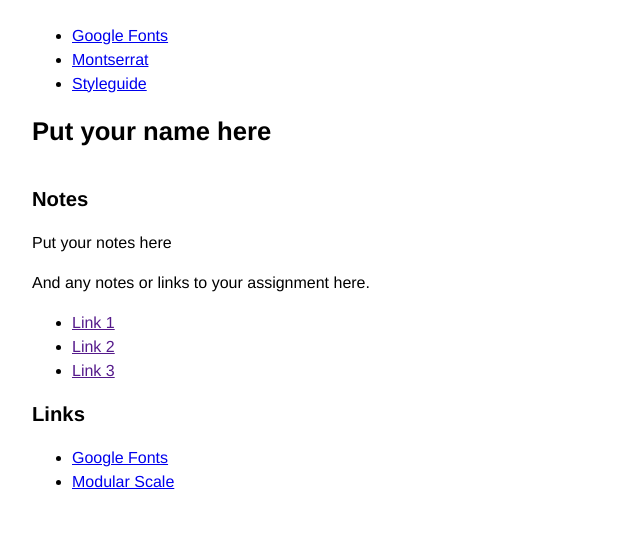
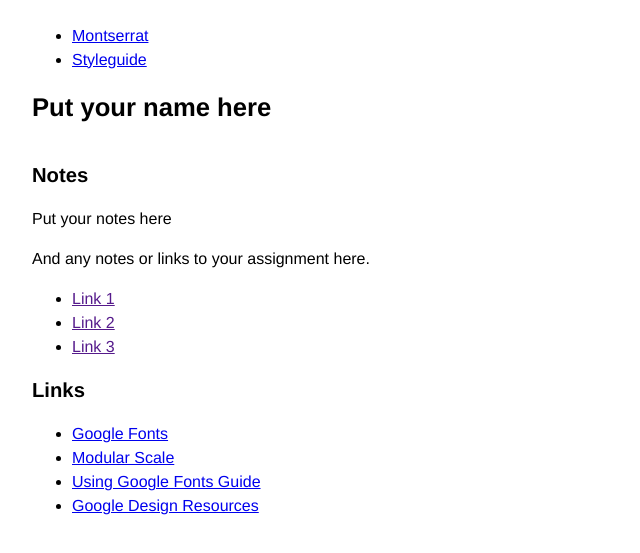
Before and after one commit to scottgruber/using-google-webfonts, a plain HTML site: page index.html in a window 1280 px wide. Shown: the part 77-630 px from the top of the page, without its empty margins (0-640 px from the left). Drawn offline with Linux system fonts and the light colour scheme.

Commit message:
add links

```diff
--- a/index.html
+++ b/index.html
@@ -16,7 +16,7 @@
     </header>
     <nav>
       <ul>
-        <li><a href="https://fonts.google.com/">Google Fonts</a></li>
+
         <li><a href="montserrat.html">Montserrat</a></li>
         <li><a href="styleguide.html">Styleguide</a></li>
       </ul>
@@ -41,6 +41,10 @@
       <ul>
         <li><a href="https://fonts.google.com/">Google Fonts</a></li>
         <li><a href="https://www.modularscale.com/">Modular Scale</a></li>
+        <li><a href="https://design.google/library/google-fonts/">Using Google
+            Fonts Guide</a></li>
+        <li><a href="https://design.google/resources/">Google Design
+            Resources</a></li>
       </ul>
 
     </footer>
```
